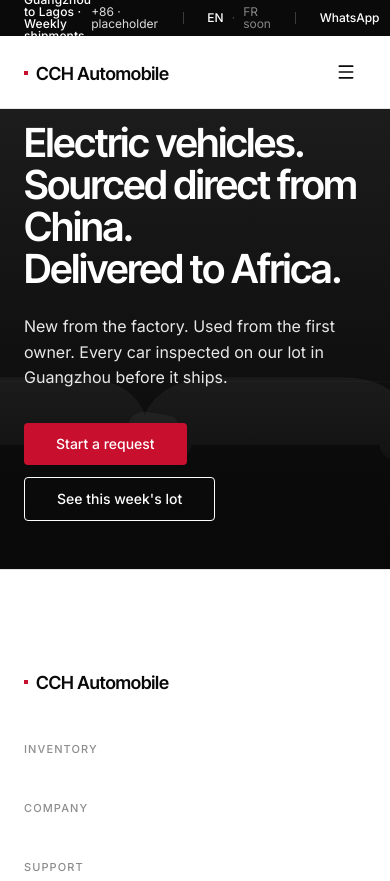
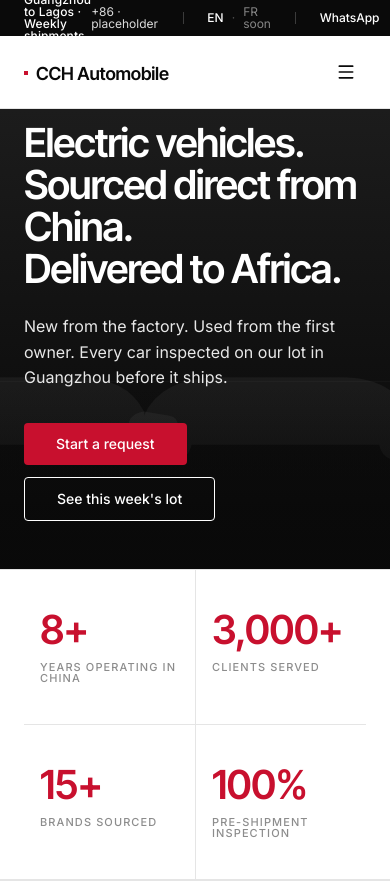
Before and after one commit to xbetike123/cchautomobiles, a Next.js app: page / in a window 390 px wide. Shown: the top 881 px of the page. Built offline with nearby package versions, Linux system fonts and the light colour scheme.

Commit message:
3.2: add trust bar below the hero
Four-stat strip with CCH Red numbers and uppercase labels, hairline
dividers between cells, stacks 2x2 on mobile. Wire it into the home
page beneath the hero.

```diff
--- a/app/(marketing)/page.tsx
+++ b/app/(marketing)/page.tsx
@@ -1,9 +1,11 @@
 import { Hero } from "@/components/home/Hero";
+import { TrustBar } from "@/components/home/TrustBar";
 
 export default function HomePage() {
   return (
     <>
       <Hero />
+      <TrustBar />
     </>
   );
 }
--- /dev/null
+++ b/components/home/TrustBar.tsx
@@ -0,0 +1,44 @@
+type Stat = {
+  number: string;
+  label: string;
+};
+
+const stats: Stat[] = [
+  { number: "8+", label: "Years operating in China" },
+  { number: "3,000+", label: "Clients served" },
+  { number: "15+", label: "Brands sourced" },
+  { number: "100%", label: "Pre-shipment inspection" },
+];
+
+export function TrustBar() {
+  return (
+    <section
+      aria-label="CCH Automobile by the numbers"
+      className="border-y border-hairline bg-background"
+    >
+      <div className="mx-auto max-w-content px-6">
+        <dl className="grid grid-cols-2 lg:grid-cols-4">
+          {stats.map((stat, index) => (
+            <div
+              key={stat.label}
+              className={
+                "flex flex-col items-start py-10 lg:py-12 px-4 lg:px-8 " +
+                // vertical hairlines between stats on lg, hairline between rows on mobile
+                (index % 2 === 1 ? "border-l border-hairline " : "") +
+                (index >= 2 ? "border-t border-hairline lg:border-t-0 " : "") +
+                (index > 0 ? "lg:border-l lg:border-hairline" : "")
+              }
+            >
+              <dd className="font-display text-[40px] font-semibold leading-none tracking-[-0.02em] text-cch-red">
+                {stat.number}
+              </dd>
+              <dt className="mt-3 text-meta text-text-tertiary">
+                {stat.label}
+              </dt>
+            </div>
+          ))}
+        </dl>
+      </div>
+    </section>
+  );
+}
```
Also changed, not shown: 1 other file (tests, documents, lock files or other folders).
